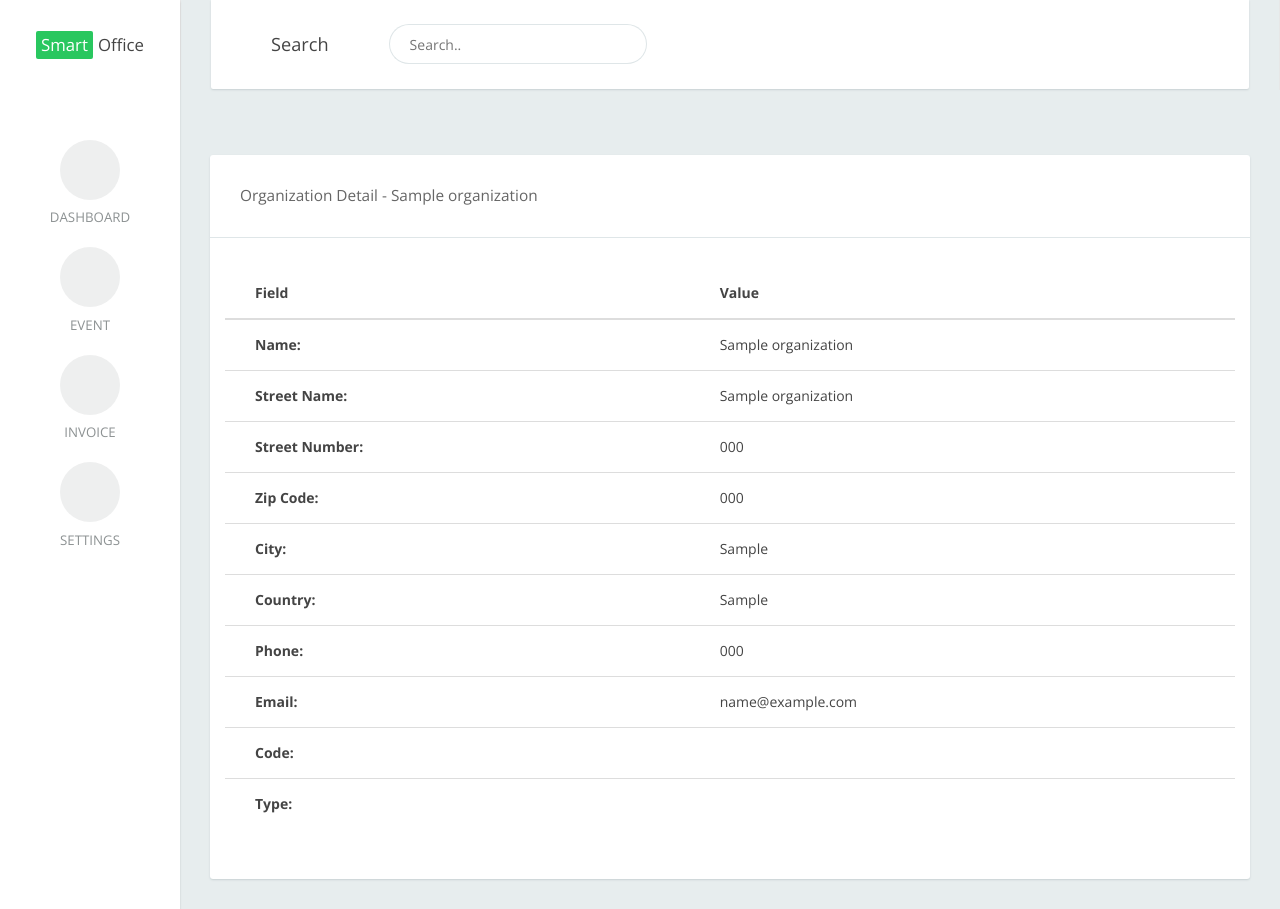
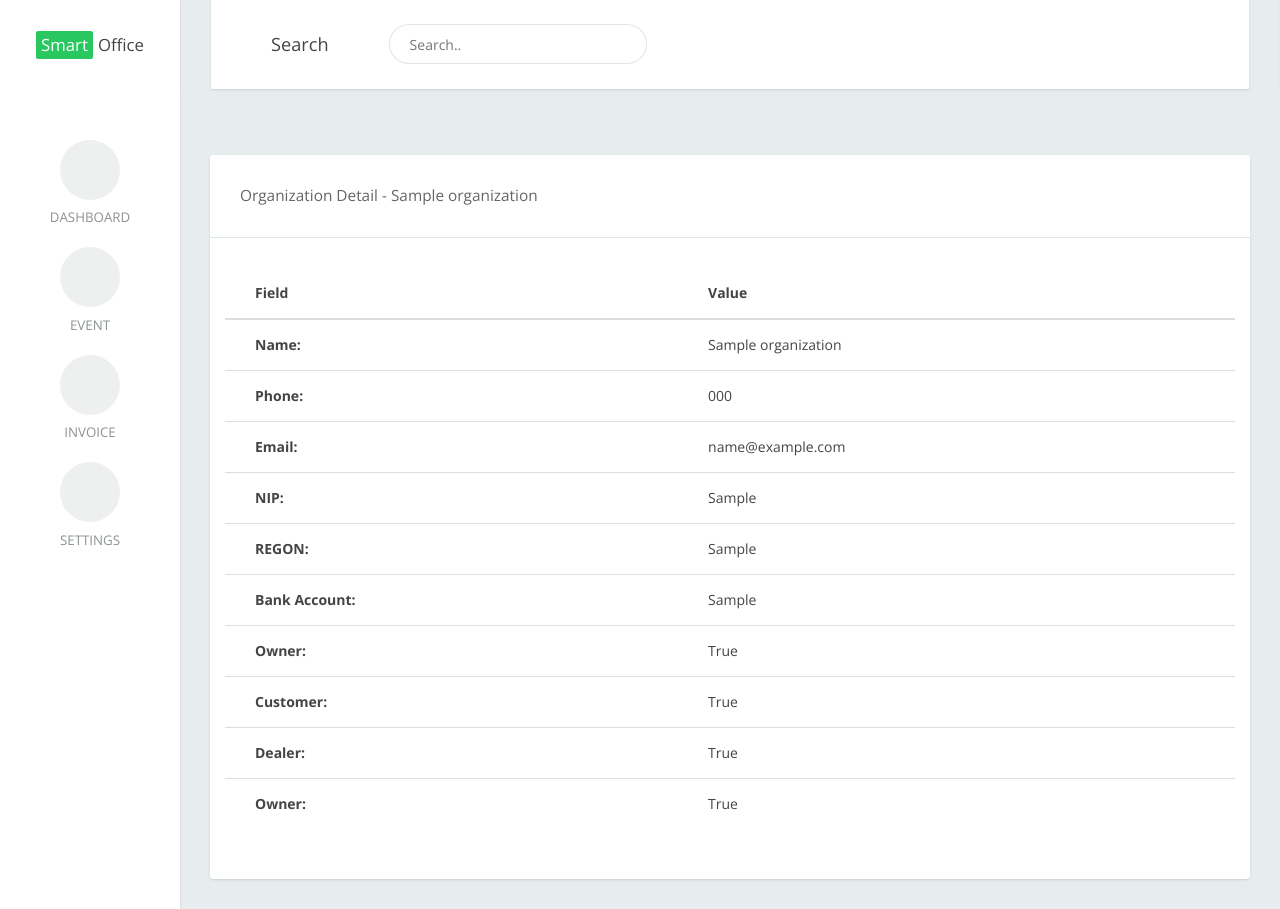
Before and after one commit to sprintbiz/logan, a Django app: page /organization/detail/1/ in a window 1280 px wide. Run offline with Django 3.2, Linux system fonts and the light colour scheme; tables that the repository leaves empty hold one stand-in row (values such as "Sample post"); parts of the project's set-up code (start-up, migrations or seed data) failed here and were passed over; some libraries are stand-ins or nearby versions; some web fonts are replaced.

Commit message:
updated fields

```diff
--- a/invoice/templates/organization_detail.html
+++ b/invoice/templates/organization_detail.html
@@ -32,26 +32,6 @@
                   <td>{{ object.name }}</td>
                 </tr>
                 <tr>
-                  <th>Street Name:</th>
-                  <td>{{ object.street_name }}</td>
-                </tr>
-                <tr>
-                  <th>Street Number:</th>
-                  <td>{{ object.street_number }}</td>
-                </tr>
-                <tr>
-                  <th>Zip Code:</th>
-                  <td>{{ object.zip_code }}</td>
-                </tr>
-                <tr>
-                  <th>City:</th>
-                  <td>{{ object.city }}</td>
-                </tr>
-                <tr>
-                  <th>Country:</th>
-                  <td>{{ object.country }}</td>
-                </tr>
-                <tr>
                   <th>Phone:</th>
                   <td>{{ object.phone }}</td>
                 </tr>
@@ -60,12 +40,32 @@
                   <td>{{ object.email }}</td>
                 </tr>
                 <tr>
-                  <th>Code:</th>
-                  <td>{{ object.code }}</td>
+                  <th>NIP:</th>
+                  <td>{{ object.org_nbr_1 }}</td>
                 </tr>
                 <tr>
-                  <th>Type:</th>
-                  <td>{{ object.type_code }}</td>
+                  <th>REGON:</th>
+                  <td>{{ object.org_nbr_2 }}</td>
+                </tr>
+                <tr>
+                  <th>Bank Account:</th>
+                  <td>{{ object.bank_account }}</td>
+                </tr>
+                <tr>
+                  <th>Owner:</th>
+                  <td>{{ object.is_owner }}</td>
+                </tr>
+                <tr>
+                  <th>Customer:</th>
+                  <td>{{ object.is_customer }}</td>
+                </tr>
+                <tr>
+                  <th>Dealer:</th>
+                  <td>{{ object.is_dealer }}</td>
+                </tr>
+                <tr>
+                  <th>Owner:</th>
+                  <td>{{ object.is_manufacturer }}</td>
                 </tr>
               </tbody>
         	</table>
```
